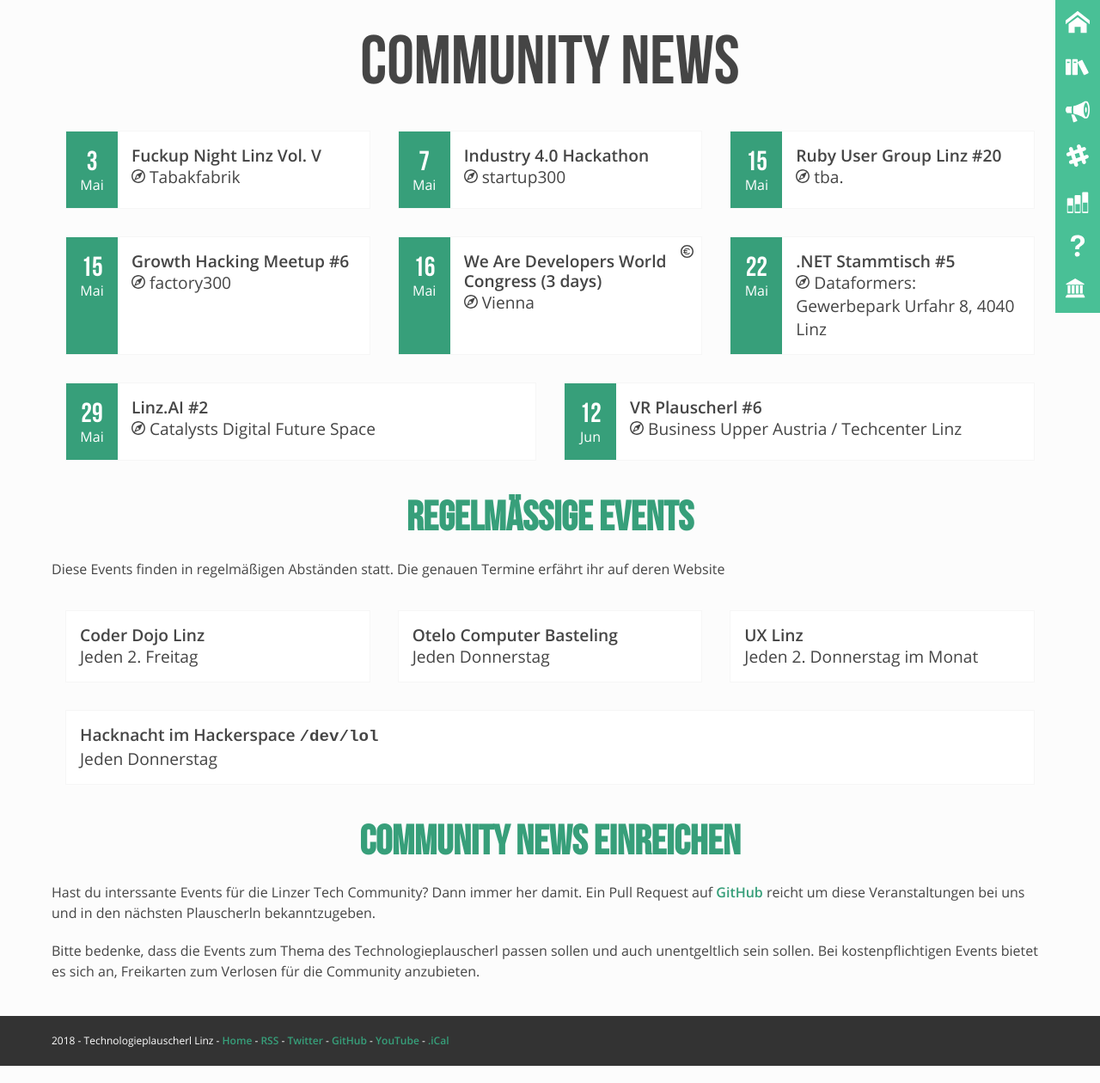
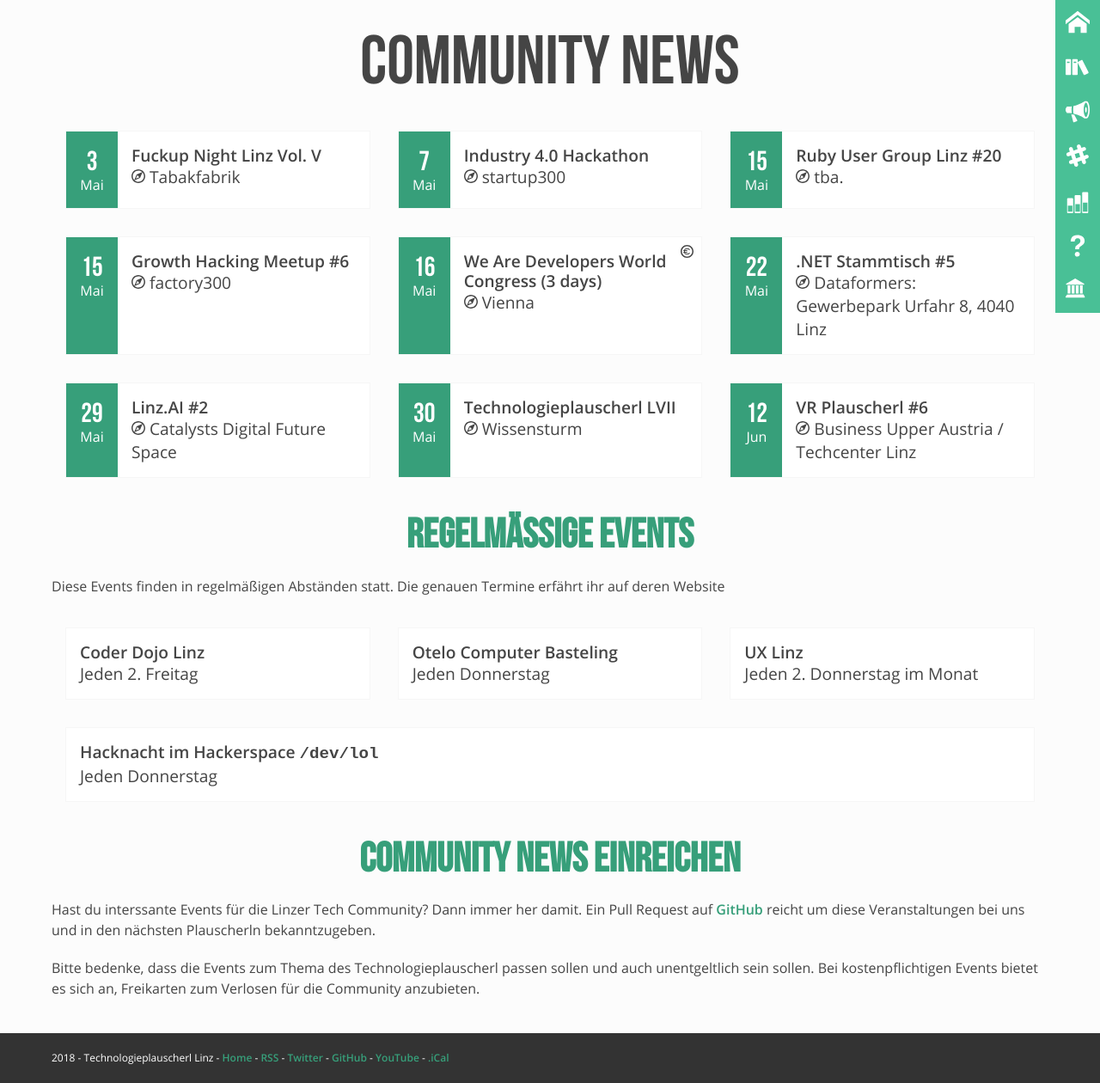
Before and after one commit to mericanAncer127/plauscherl, a Jekyll site: the page built from pages/community-news.html, in a window 1280 px wide. Shown: the whole page at 86% size. Built offline with Jekyll 4.4.1, drawn with Linux system fonts in a browser that asks for light colours.

Commit message:
Add TP57 to community-news

```diff
--- a/_data/community.yml
+++ b/_data/community.yml
@@ -101,6 +101,11 @@
       location: "Celum, "
       link: https://technologieplauscherl.at
       date: 2018-04-25
+   -
+      name: "Technologieplauscherl LVII"
+      location: "Wissensturm"
+      link: https://technologieplauscherl.at
+      date: 2018-05-30
 -
   id: topconf
   name: "Topconf Events"
```
